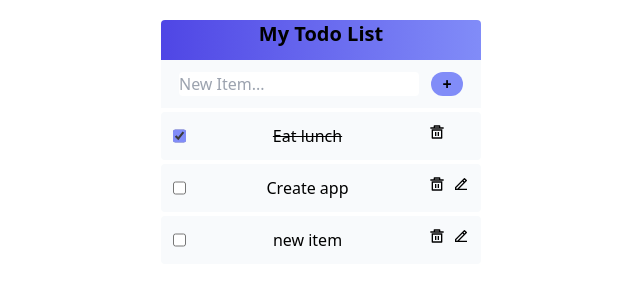
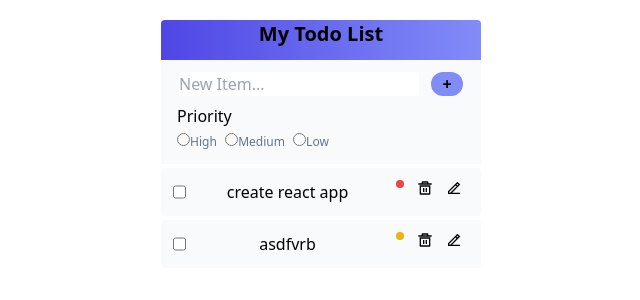
Before and after one commit to kanikakamboj49/TodoList_App, a React (Create React App) app in the folder todo/: page / in a window 1280 px wide. Shown: the top 300 px of the page, without its empty margins (319-959 px from the left). Built offline with nearby package versions, Linux system fonts and the light colour scheme; data requests are answered from the project's data file.

Commit message:
Priority setting feature added

```diff
--- a/todo/db.json
+++ b/todo/db.json
@@ -1,19 +1,18 @@
 {
   "todoList": [
     {
-      "title": "Eat lunch",
-      "id": 2,
-      "isComplete": true
+      "title": "create react app",
+      "priority": "High",
+      "isComplete": false,
+      "creationDate": "2023-07-18T07:28:02.414Z",
+      "id": 1
     },
     {
-      "title": "Create app",
-      "id": 3,
-      "isComplete": false
-    },
-    {
-      "title": "new item",
-      "id": 4,
-      "isComplete": false
+      "title": "asdfvrb",
+      "priority": "Medium",
+      "isComplete": false,
+      "creationDate": "2023-07-18T07:30:08.333Z",
+      "id": 2
     }
   ]
 }
--- a/todo/package.json
+++ b/todo/package.json
@@ -7,6 +7,7 @@
     "@testing-library/react": "^13.4.0",
     "@testing-library/user-event": "^13.5.0",
     "axios": "^1.4.0",
+    "classnames": "^2.3.2",
     "json-server": "^0.17.3",
     "react": "^18.2.0",
     "react-dom": "^18.2.0",
--- /dev/null
+++ b/todo/src/components/AddItem.js
@@ -0,0 +1,97 @@
+import { useState } from "react";
+import useTodoListContext from "../hooks/use-todolist-context";
+
+function AddItem() {
+  const [title, setTitle] = useState("");
+  const [errorMessage, setErrorMessage] = useState("");
+  const [priority, setPriority] = useState("");
+  const { addTodoItem } = useTodoListContext();
+
+  const handleChange = (event) => {
+    setTitle(event.target.value);
+  };
+
+  const handleClick = () => {
+    if (title !== "" && priority !== "") {
+      addTodoItem(title, priority);
+      setTitle("");
+      setPriority("");
+      setErrorMessage("");
+    } else if (title === "") {
+      setErrorMessage("Please enter valid title");
+    } else if (priority === "") {
+      setErrorMessage("Please select a priority level");
+    }
+  };
+
+  const handlePriorityChange = (event) => {
+    setPriority(event.target.value);
+  };
+
+  const errorMessagePanel = (
+    <div className="text-xs text-red-500 text-center">{errorMessage}</div>
+  );
+
+  return (
+    <div className="w-80 p-3 bg-slate-50 mb-1">
+      <div className={"flex justify-around  rounded"}>
+        <input
+          type="text"
+          className="w-60 rounded"
+          placeholder="New Item..."
+          value={title}
+          onChange={handleChange}
+        ></input>
+        <button
+          className="bg-indigo-400 w-8 rounded-[50px] font-black"
+          onClick={handleClick}
+        >
+          +
+        </button>
+      </div>
+
+      <div className="mt-2 text-md ml-1">Priority</div>
+      <div className="flex justify-around w-40" onChange={handlePriorityChange}>
+        <div>
+          <input
+            type="radio"
+            className="accent-indigo-400"
+            id="high"
+            name="priority"
+            value="High"
+          />
+          <label for="high" className="text-xs text-slate-500">
+            High
+          </label>
+        </div>
+        <div>
+          <input
+            type="radio"
+            className="accent-indigo-400"
+            id="medium"
+            name="priority"
+            value="Medium"
+          />
+          <label for="medium" className="text-xs text-slate-500">
+            Medium
+          </label>
+        </div>
+        <div>
+          <input
+            type="radio"
+            className="accent-indigo-400"
+            id="low"
+            name="priority"
+            value="Low"
+          />
+          <label for="low" className="text-xs text-slate-500">
+            Low
+          </label>
+        </div>
+      </div>
+      {errorMessage !== "" && errorMessagePanel}
+    </div>
+  );
+}
+
+export default AddItem;
--- a/todo/src/components/ListItem.js
+++ b/todo/src/components/ListItem.js
@@ -1,16 +1,15 @@
-import { RiDeleteBin5Line, RiEdit2Line, RiSave3Line } from "react-icons/ri";
+import { RiDeleteBin5Line, RiEdit2Line } from "react-icons/ri";
 import { MdDownloadDone } from "react-icons/md";
 import useTodoListContext from "../hooks/use-todolist-context";
 import { useState } from "react";
+import Priority from "./Priority";
 
 function ListItem({ item }) {
   const { editTodoItem, deleteTodoItem, editTodoItemStatus } =
     useTodoListContext();
   const [showPanel, setShowPane] = useState(false);
   const [newTitle, setNewTitle] = useState("");
-  const [errorMessage, setErrorMessage] = useState(
-    "Note : Please enter valid title"
-  );
+  const [errorMessage, setErrorMessage] = useState("");
 
   const handleChange = (event) => {
     setNewTitle(event.target.value);
@@ -75,8 +74,9 @@ function ListItem({ item }) {
           checked={item.isComplete}
           onChange={handleCheckboxChange}
         />
-        {item.title}
-        <div className="w-10 flex flex-row justify-between">
+        <div>{item.title}</div>
+        <div className="w-20 flex flex-row justify-around">
+          <Priority level={item.priority} />
           <RiDeleteBin5Line onClick={handleDeleteClick} />
           {!item.isComplete && <RiEdit2Line onClick={handleEditClick} />}
         </div>
--- /dev/null
+++ b/todo/src/components/Priority.js
@@ -0,0 +1,20 @@
+import classNames from "classnames";
+
+function Priority({ level }) {
+  //   const classes = classNames(
+  //     "w-2 h-2 bg-red-500 rounded",
+  //     level === "High" && "bg-red-500",
+  //     level === "Medium" && "bg-yellow-500",
+  //     level === "Low" && "bg-green-500"
+  //   );
+
+  return (
+    <div
+      className={`w-2 h-2 bg-red-500 rounded ${
+        level === "High" ? "bg-red-500" : "bg-yellow-500"
+      }`}
+    ></div>
+  );
+}
+
+export default Priority;
--- a/todo/src/components/TodoList.js
+++ b/todo/src/components/TodoList.js
@@ -1,57 +1,24 @@
 import ListItem from "./ListItem";
 import useTodoListContext from "../hooks/use-todolist-context";
-import { useState } from "react";
+import AddItem from "./AddItem";
 
 function TodoList() {
-  const [title, setTitle] = useState("");
-  const [errorMessage, setErrorMessage] = useState("");
-  const { todoList, addTodoItem } = useTodoListContext();
+  const { todoList } = useTodoListContext();
 
   const renderedList = todoList.map((item) => {
-    return <ListItem key={item.id} item={item} />;
+    return (
+      <div>
+        <ListItem key={item.id} item={item} />
+      </div>
+    );
   });
-
-  const handleChange = (event) => {
-    setTitle(event.target.value);
-  };
-
-  const handleClick = () => {
-    if (title !== "") {
-      addTodoItem(title);
-      setTitle("");
-      setErrorMessage("");
-    } else {
-      setErrorMessage("Please enter valid title");
-    }
-  };
-
-  const errorMessagePanel = (
-    <div className="text-xs text-red-500 text-center">{errorMessage}</div>
-  );
 
   return (
     <div className="flex flex-col items-center m-5 w-4/4">
       <div className="bg-gradient-to-r from-indigo-600 to-indigo-400 ... w-80 h-10 text-center font-black text-xl rounded-tl rounded-tr">
         My Todo List
       </div>
-      <div className="w-80 p-3 bg-slate-50 mb-1">
-        <div className={"flex justify-around  rounded"}>
-          <input
-            type="text"
-            className="w-60 rounded"
-            placeholder="New Item..."
-            value={title}
-            onChange={handleChange}
-          ></input>
-          <button
-            className="bg-indigo-400 w-8 rounded-[50px] font-black"
-            onClick={handleClick}
-          >
-            +
-          </button>
-        </div>
-        {errorMessage !== "" && errorMessagePanel}
-      </div>
+      <AddItem />
       <div className="w-80">{renderedList}</div>
     </div>
   );
--- a/todo/src/context/todoList.js
+++ b/todo/src/context/todoList.js
@@ -11,9 +11,12 @@ function TodoListProvider({ children }) {
     setTodoList(response.data);
   }, []);
 
-  const addTodoItem = async (title) => {
+  const addTodoItem = async (title, priority) => {
     const response = await axios.post("http://localhost:3001/todoList", {
       title,
+      priority,
+      isComplete: false,
+      creationDate: new Date(),
     });
 
     const updatedTodoList = [...todoList, response.data];
```
Also changed, not shown: 1 other file (tests, documents, lock files or other folders).
